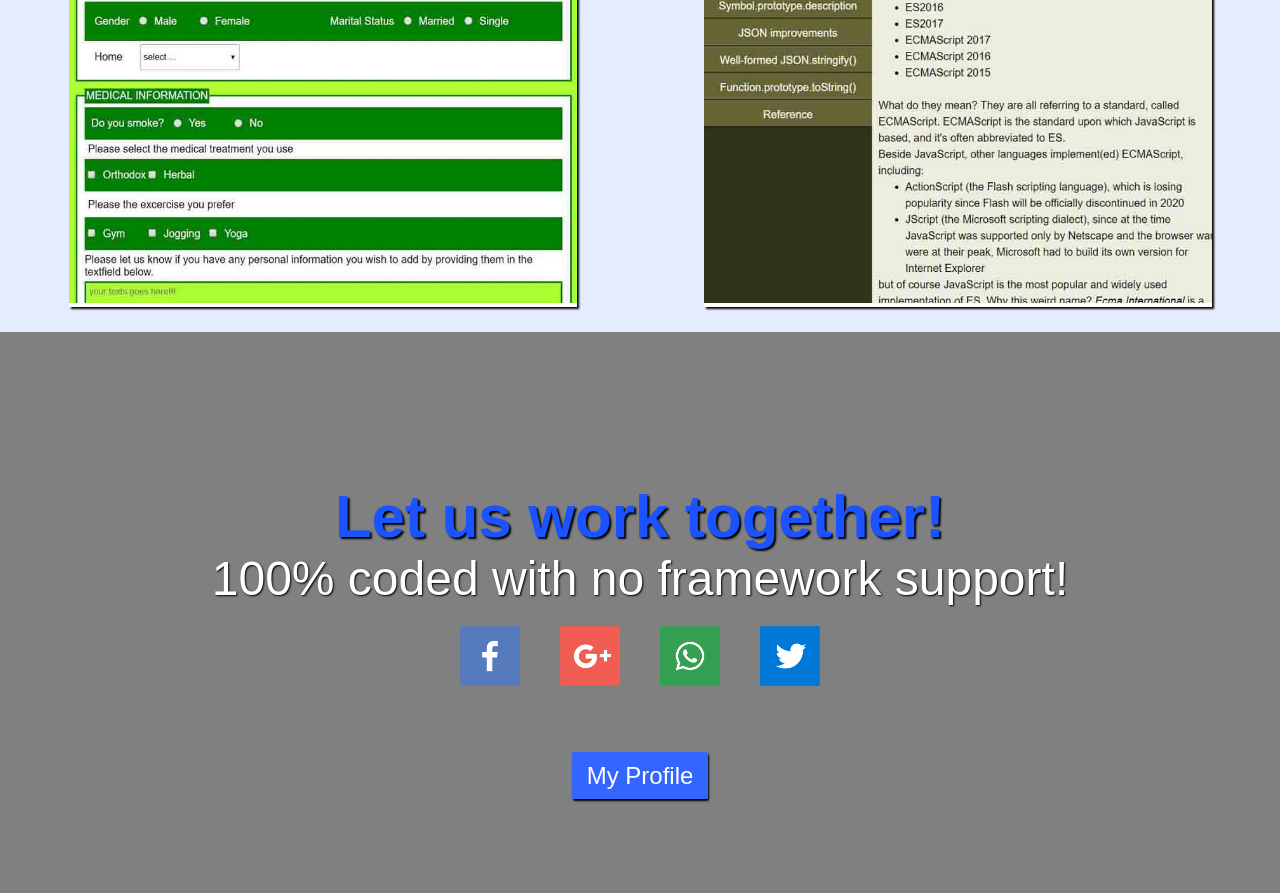
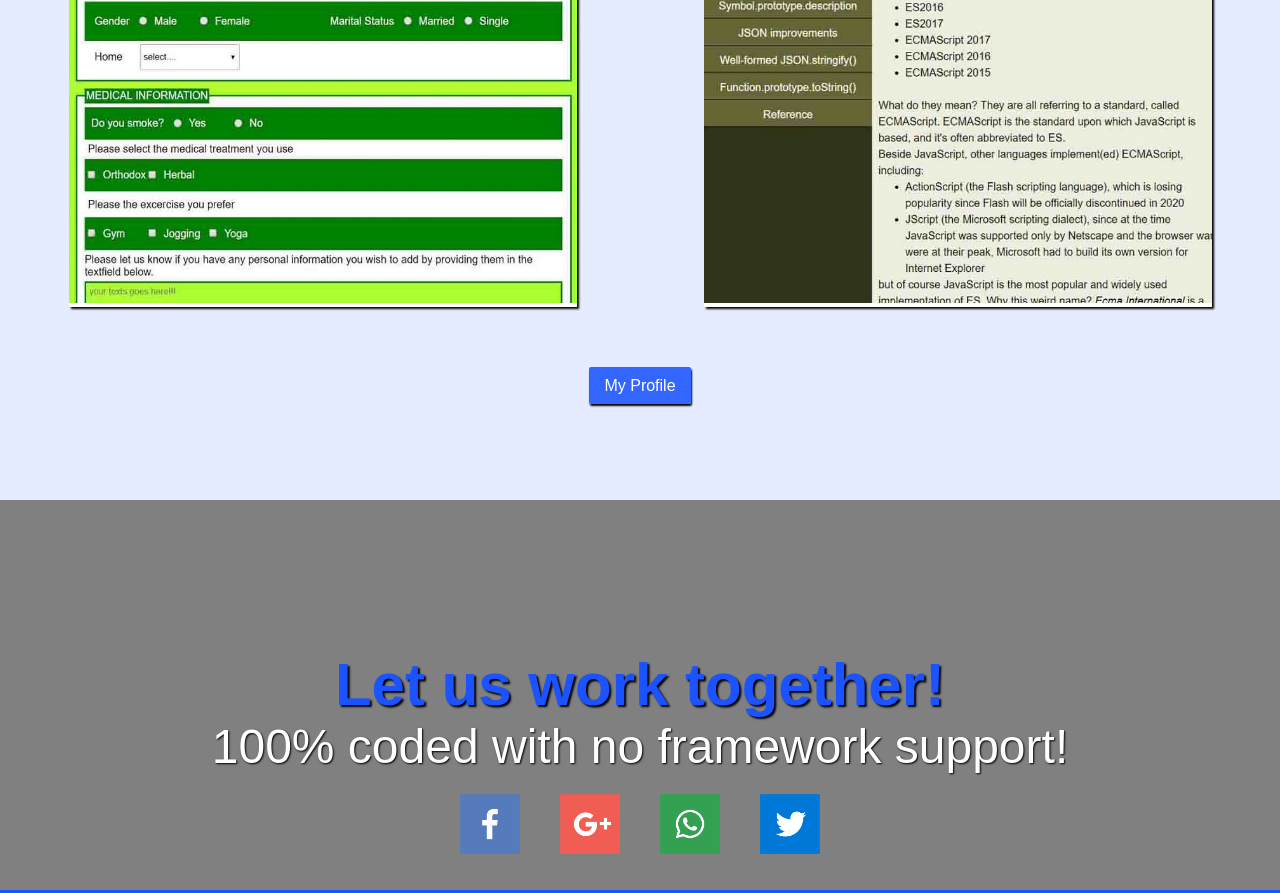
Before and after one commit to vimmystique/vpport, a plain HTML site: page index.html in a window 1280 px wide. Shown: the part 1849-2742 px from the top of the page. Drawn offline with Linux system fonts and the light colour scheme.

Commit message:
Add files via upload

```diff
--- a/index.html
+++ b/index.html
@@ -36,7 +36,7 @@
             <a href="https://vimmystique.github.io/vtechdp/" target="_blank"  class="project-tile" id="technical"><p class="project-title">TECH- PROJECT</p> <img class="pad-img" src="vtechdp.jpg"></a>
             <a href="https://vimmystique.github.io/vsform/" target="_blank" class="project-tile" id="forms"><p class="project-title">FORMS PROJECT</p> <img class="pad-img" src="vsform.jpg"></a>
 
-
+        <div id="profile-content"><a class="btn2" id="profile-link" href="https://www.freecodecamp.org/vimmystique" target="_blank">My Profile</a></div>
         </div>
 
     <div id="contact">
@@ -45,7 +45,7 @@
 
         <div class="about-img"><img class="v-img" src="facebook.png" width="50px"><img class="v-img" src="gplus.png"><img class="v-img" src="whatsapp.png" ><img class="v-img" src="twitter.png" ></div>
 
-    <div id="profile-content"><a class="btn2" id="profile-link" href="https://www.freecodecamp.org/vimmystique" target="_blank">My Profile</a></div>
+
     </div>
 
 
--- a/style.css
+++ b/style.css
@@ -113,7 +113,8 @@ MAIN CONTENTS
     display:grid;
     grid-template-areas:'header header header header'
                         'tribute tribute landing landing'
-                        'forms forms technical technical';
+                        'forms forms technical technical'
+                         'profile profile profile profile';
     width: 100%;
     padding: 5px;
     text-align: center;
@@ -163,6 +164,14 @@ MAIN CONTENTS
     background-color: green;
     box-shadow: 2px 2px 2px black;
 }
+#profile-content{
+    grid-column: profile;
+    width: 100%;
+    margin:50px auto 0px;
+    text-align: center;
+    padding-bottom: 100px;
+
+}
 .pad-img{
    width: 100%;
 }
@@ -186,13 +195,7 @@ MAIN CONTENTS
 
 }
 
-#profile-content{
-    width: 100%;
-    margin:50px auto 0px;
-    text-align: center;
-    padding-bottom: 100px;
 
-}
 #contact{
      background-color:grey;
     text-align: center;
```
